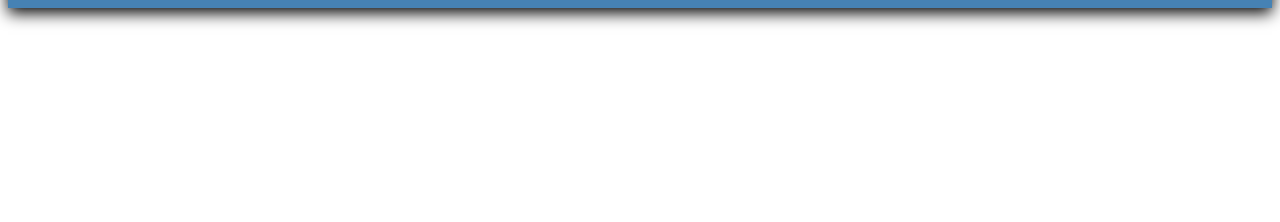
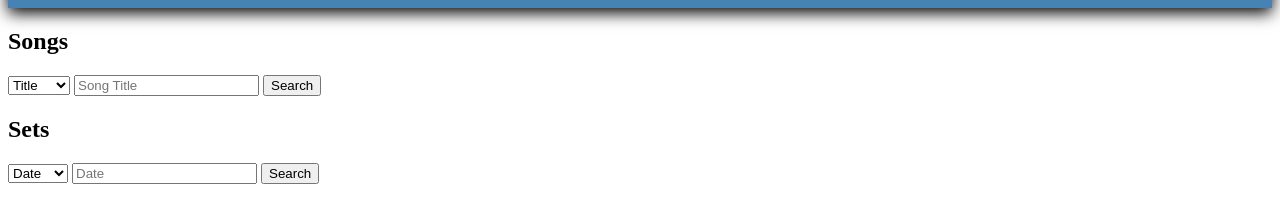
Before and after one commit to sjamescarter/set-planner, a plain HTML site: page index.html in a window 1280 px wide. Shown: the part 120-342 px from the top of the page. Drawn offline with Linux system fonts and the light colour scheme.

Commit message:
add search bars

```diff
--- a/index.html
+++ b/index.html
@@ -17,9 +17,32 @@
        </header>
        <main>
         <div id="wrapper">
-            <div id="search-bar" class="plan"></div>
-            <div id="songs" class="plan"></div>
-            <div id="sets" class="plan"></div>
+            <div id="songs" class="plan">
+                <h2>Songs</h2>
+                <form id="song-search">
+                    <select name="search-by">
+                        <option value="title">Title</option>
+                        <option value="author">Author</option>
+                        <option value="key">Key</option>
+                        <option value="meter">Meter</option>
+                    </select>
+                    <input type="text" name="song-search" placeholder="Song Title" />
+                    <input type="submit" value="Search" />
+                </form>
+                <ul id="song-list"></ul>
+            </div>
+            <div id="sets" class="plan">
+                <h2>Sets</h2>
+                <form id="set-search">
+                    <select name="search-by">
+                        <option value="date">Date</option>
+                        <option value="venue">Venue</option>
+                    </select>
+                    <input type="text" name="set-search" placeholder="Date" />
+                    <input type="submit" value="Search" />
+                </form>
+                <ul id="set-list"></ul>
+            </div>
             <div id="live" class="live"></div>
         </div>
        </main>
```
